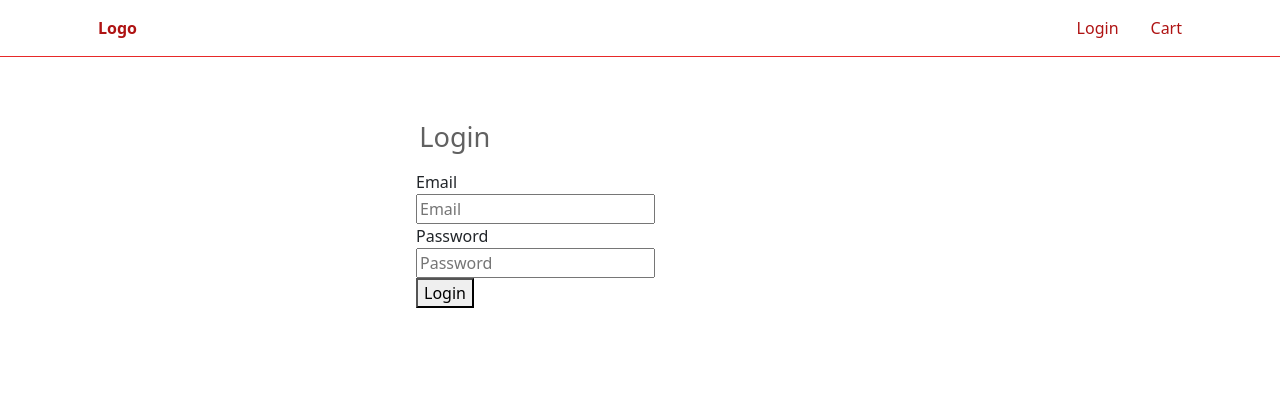
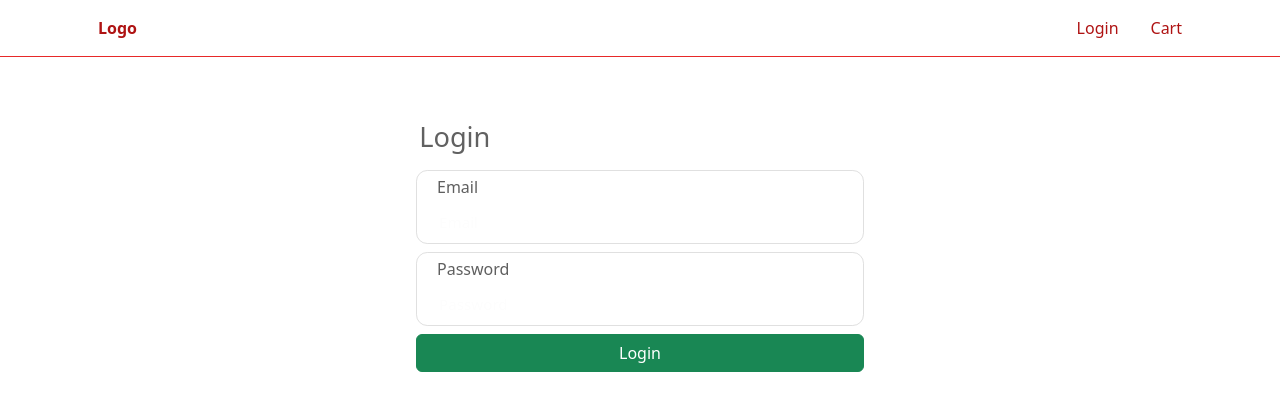
Before and after one commit to Lyttleton21/online_food_shop, an Angular app in the folder frontend/: page /login in a window 1280 px wide. Shown: the top 410 px of the page. Built offline with nearby package versions, Linux system fonts and the light colour scheme.

Commit message:
added css to login Page

```diff
--- a/frontend/src/app/components/pages/login-page/login-page.component.html
+++ b/frontend/src/app/components/pages/login-page/login-page.component.html
@@ -4,39 +4,24 @@
 
     <form [formGroup]="loginForm"
     (ngSubmit)="submit()">
-      <div class="input-container">
-        <label>Email</label>
-        <div>
-          <input type="email"
-          placeholder="Email"
-          formControlName="email">
-        </div>
-        <div class="error-list"
-        *ngIf="fc.email.errors && isSubmitted">
-          <div *ngIf="fc.email.errors.required">
-            Email should not be empty
-          </div>
-          <div *ngIf="fc.email.errors.email">
-            Email is not correct
-          </div>
-        </div>
-      </div>
-      <div class="input-container">
-        <label>Password</label>
-        <div>
-          <input type="password"
-          placeholder="Password"
-          formControlName="password">
-        </div>
-        <div class="error-list"
-        *ngIf="fc.password.errors && isSubmitted">
-          <div *ngIf="fc.password.errors.required">
-            Password should not be empty
-          </div>
-        </div>
-      </div>
-      <div class="button">
-        <button type="submit">
+
+      <text-input
+      [control]="fc.email"
+      [showErrorWhen]="isSubmitted"
+      type="email"
+      label="Email">
+      </text-input>
+
+      <text-input
+      [control]="fc.password"
+      [showErrorWhen]="isSubmitted"
+      type="password"
+      label="Password">
+      </text-input>
+
+      <div>
+        <button type="submit"
+        class="btn btn-success w-100">
           Login
         </button>
       </div>
--- /dev/null
+++ b/frontend/src/app/components/partials/input-container/input-container.component.css
@@ -0,0 +1,19 @@
+.container{
+  position: relative;
+  margin-bottom: 0.5rem;
+  border-radius: 0.7rem;
+  padding-top: 0.3rem;
+  border: 1px solid #e0e0e0;
+}
+label{
+  display: inline-block;
+  margin-left: 0.5rem;
+  font-size: 1rem;
+  color: #5f5f5f;
+}
+.content{
+  padding: 0 0.5rem;
+  height: 2.7rem;
+  display: flex;
+  align-items: center;
+}
--- /dev/null
+++ b/frontend/src/app/components/partials/input-container/input-container.component.html
@@ -0,0 +1,11 @@
+<div class="container"
+[ngStyle]="{'background-color': bgColor}">
+
+  <label>
+    {{label}}
+  </label>
+
+  <div class="content">
+    <ng-content></ng-content>
+  </div>
+</div>
--- /dev/null
+++ b/frontend/src/app/components/partials/input-container/input-container.component.ts
@@ -0,0 +1,18 @@
+import { Component, Input, OnInit } from '@angular/core';
+
+@Component({
+  selector: 'input-container',
+  templateUrl: './input-container.component.html',
+  styleUrls: ['./input-container.component.css']
+})
+export class InputContainerComponent implements OnInit {
+  @Input()
+  label!:string;
+  @Input()
+  bgColor = 'white';
+  constructor() { }
+
+  ngOnInit(): void {
+  }
+
+}
--- /dev/null
+++ b/frontend/src/app/components/partials/input-validation/input-validation.component.css
@@ -0,0 +1,5 @@
+.error-list{
+  color: red;
+  text-align: center;
+  font-size: small;
+}
--- /dev/null
+++ b/frontend/src/app/components/partials/input-validation/input-validation.component.html
@@ -0,0 +1,6 @@
+<div class="error-list"
+*ngIf="errorMessages && showErrorWhen">
+ <div *ngFor="let errorMessage of errorMessages">
+  {{errorMessage}}
+ </div>
+</div>
--- /dev/null
+++ b/frontend/src/app/components/partials/input-validation/input-validation.component.ts
@@ -0,0 +1,47 @@
+import { Component, Input, OnChanges, OnInit, SimpleChanges } from '@angular/core';
+import { AbstractControl } from '@angular/forms';
+
+const VALIDATORS_MESSAGE:any = {
+  require: 'Should not be empty',
+  email: 'Email is not valid'
+}
+
+@Component({
+  selector: 'input-validation',
+  templateUrl: './input-validation.component.html',
+  styleUrls: ['./input-validation.component.css']
+})
+export class InputValidationComponent implements OnInit, OnChanges {
+  @Input()
+  control!:AbstractControl;
+  @Input()
+  showErrorWhen: boolean = true;
+  errorMessages: string[] = [];
+  constructor() { }
+
+  ngOnChanges(): void {
+    this.checkValidation();
+  }
+
+  ngOnInit(): void {
+    this.control.statusChanges.subscribe(() => {
+      this.checkValidation();
+    });
+    this.control.valueChanges.subscribe(() => {
+      this.checkValidation();
+    });
+  }
+
+  checkValidation(){
+    const errors = this.control.errors;
+    if(!errors){
+      this.errorMessages = [];
+      return;
+    }else{
+      const errorKeys = Object.keys(errors)
+      this.errorMessages =
+      errorKeys.map(key => VALIDATORS_MESSAGE[key]);
+    }
+  }
+
+}
--- /dev/null
+++ b/frontend/src/app/components/partials/text-input/text-input.component.css
@@ -0,0 +1,27 @@
+input{
+  width: 100%;
+  height: 100%;
+  border: none;
+  border-bottom: o solid grey;
+  transition:  border-bottom 0.15s ease-out;
+  background: white;
+  font-size: 1.1rem;
+  outline: none;
+}
+input::placeholder{
+  color: #fdfdfd;
+  font-size: 0.95rem;
+}
+input:focus{
+  border-width: 2.9px;
+}
+input-validation{
+  display: flex;
+  justify-content: center;
+  align-items: center;
+  position: absolute;
+  top: 0;
+  right: 1rem;
+  height: 100%;
+  width: 12rem;
+}
--- /dev/null
+++ b/frontend/src/app/components/partials/text-input/text-input.component.html
@@ -0,0 +1,11 @@
+<input-container [label]="label">
+
+  <input [type]="type"
+  [placeholder]="label"
+  [formControl]="formControl">
+
+  <input-validation [control]="control"
+  [showErrorWhen]="showErrorWhen">
+  </input-validation>
+
+</input-container>
--- /dev/null
+++ b/frontend/src/app/components/partials/text-input/text-input.component.ts
@@ -0,0 +1,27 @@
+import { Component, Input, OnInit } from '@angular/core';
+import { AbstractControl, FormControl } from '@angular/forms';
+
+@Component({
+  selector: 'text-input',
+  templateUrl: './text-input.component.html',
+  styleUrls: ['./text-input.component.css']
+})
+export class TextInputComponent implements OnInit {
+  @Input()
+  control!:AbstractControl;
+  @Input()
+  showErrorWhen:boolean = false;
+  @Input()
+  label!: string;
+  @Input()
+  type:'text' | 'password' | 'email' = 'text';
+
+  get formControl(){
+    return this.control as FormControl;
+  }
+  constructor() { }
+
+  ngOnInit(): void {
+  }
+
+}
```
Also changed, not shown: frontend/src/app/app.module.ts (+7 -1 lines).
